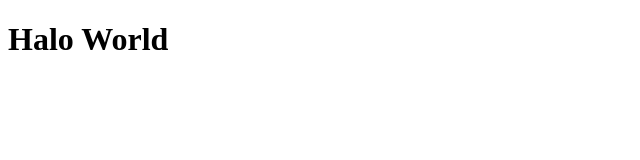
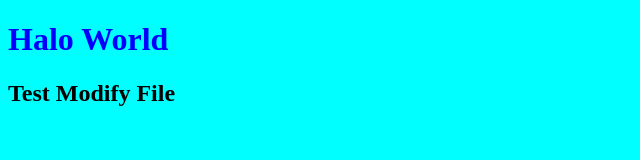
Before and after one commit to ghaffarhadista/latihanGIT, a plain HTML site: page index.html in a window 1280 px wide. Shown: the whole page, without its empty margins (0-640 px from the left). Drawn offline with Linux system fonts and the light colour scheme.

Commit message:
menambahkan css dan update index

```diff
--- a/index.html
+++ b/index.html
@@ -4,9 +4,11 @@
     <meta charset="UTF-8" />
     <meta http-equiv="X-UA-Compatible" content="IE=edge" />
     <meta name="viewport" content="width=device-width, initial-scale=1.0" />
+    <link rel="stylesheet" href="style.css" />
     <title>Ghaffar Hadista Hariadi</title>
   </head>
   <body>
     <h1>Halo World</h1>
+    <h2>Test Modify File</h2>
   </body>
 </html>
--- /dev/null
+++ b/style.css
@@ -0,0 +1,7 @@
+* {
+  background-color: aqua;
+}
+
+h1 {
+  color: blue;
+}
```
